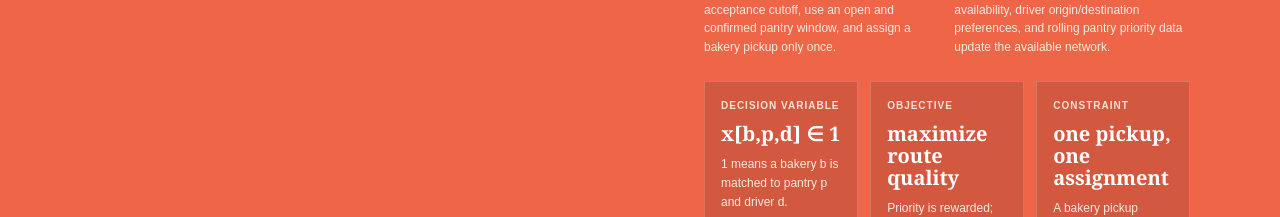
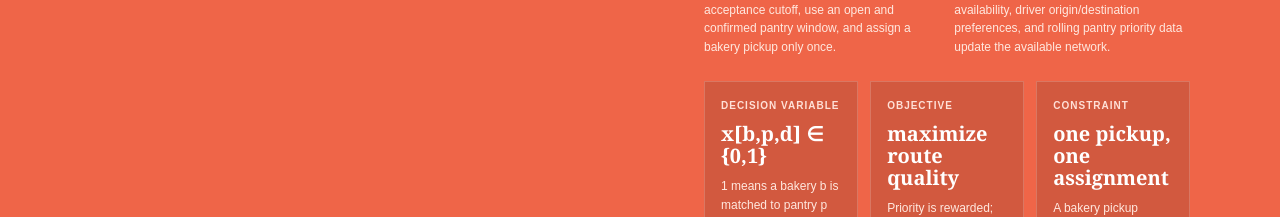
Before and after one commit to vapeyproductions/bakedboston-app, a Next.js app: page / in a window 1280 px wide. Shown: the part 2985-3202 px from the top of the page. Built offline with nearby package versions, Linux system fonts and the light colour scheme; no server answers; the database is empty.

Commit message:
Fix homepage model notation string

```diff
--- a/app/page.tsx
+++ b/app/page.tsx
@@ -338,7 +338,7 @@ export default function Home() {
           <div className="formula">min <b>Σ</b> <i>(travel time + route distance + lateness risk − pantry priority)</i></div>
           <div className="modelDetails"><div><strong>What is optimized</strong><p>The solver evaluates feasible bakery–pantry–driver combinations and chooses the assignment with the strongest overall score while preventing duplicate pickup assignments.</p></div><div><strong>Pantry priority</strong><p>Each pantry receives a higher priority value when it has had fewer recent receiving opportunities. In the live scoring layer, that appears as an inverse relationship to the rolling seven-day delivery count.</p></div><div><strong>Hard constraints</strong><p>Every route must reach the bakery before its pickup deadline, reach the pantry before its acceptance cutoff, use an open and confirmed pantry window, and assign a bakery pickup only once.</p></div><div><strong>Live inputs</strong><p>Google travel estimates, partner coordinates, recurring and one-time availability, driver origin/destination preferences, and rolling pantry priority data update the available network.</p></div></div>
           <div className="modelMiniBoard">
-            <div><small>Decision variable</small><strong>x[b,p,d] ∈ {0,1}</strong><p>1 means a bakery b is matched to pantry p and driver d.</p></div>
+            <div><small>Decision variable</small><strong>{"x[b,p,d] ∈ {0,1}"}</strong><p>1 means a bakery b is matched to pantry p and driver d.</p></div>
             <div><small>Objective</small><strong>maximize route quality</strong><p>Priority is rewarded; drive time, waiting, and poor route fit are penalized.</p></div>
             <div><small>Constraint</small><strong>one pickup, one assignment</strong><p>A bakery pickup window can only be assigned once, even if several candidate routes are feasible.</p></div>
           </div>
```
